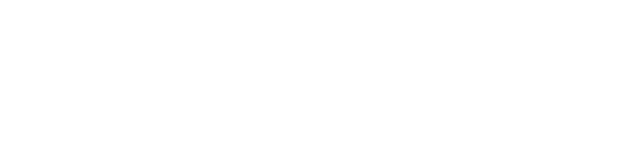
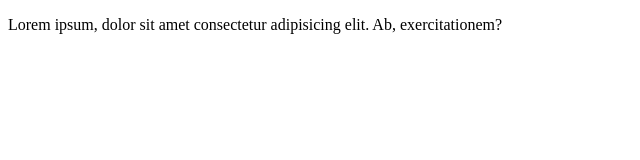
Before and after one commit to Tasmin-Sintiya-Moumi/my-second-github, a plain HTML site: page index.html in a window 1280 px wide. Shown: the whole page, without its empty margins (0-640 px from the left). Drawn offline with Linux system fonts and the light colour scheme.

Commit message:
added a paragraph

```diff
--- a/index.html
+++ b/index.html
@@ -3,9 +3,9 @@
 <head>
     <meta charset="UTF-8">
     <meta name="viewport" content="width=device-width, initial-scale=1.0">
-    <title>First github</title>
+    <title>Exploring github</title>
 </head>
 <body>
-
+    <p>Lorem ipsum, dolor sit amet consectetur adipisicing elit. Ab, exercitationem?</p>
 </body>
 </html>
```
